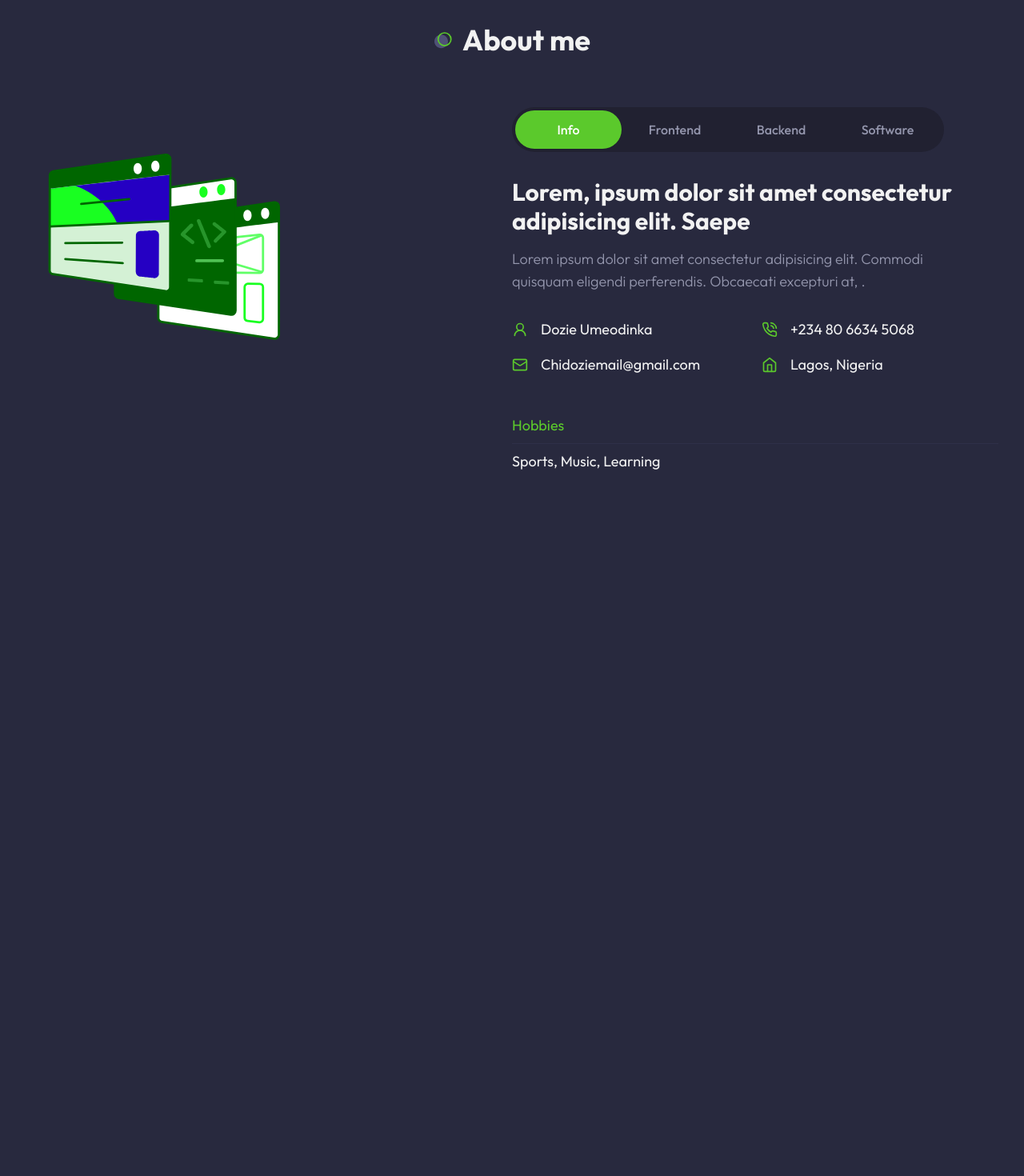
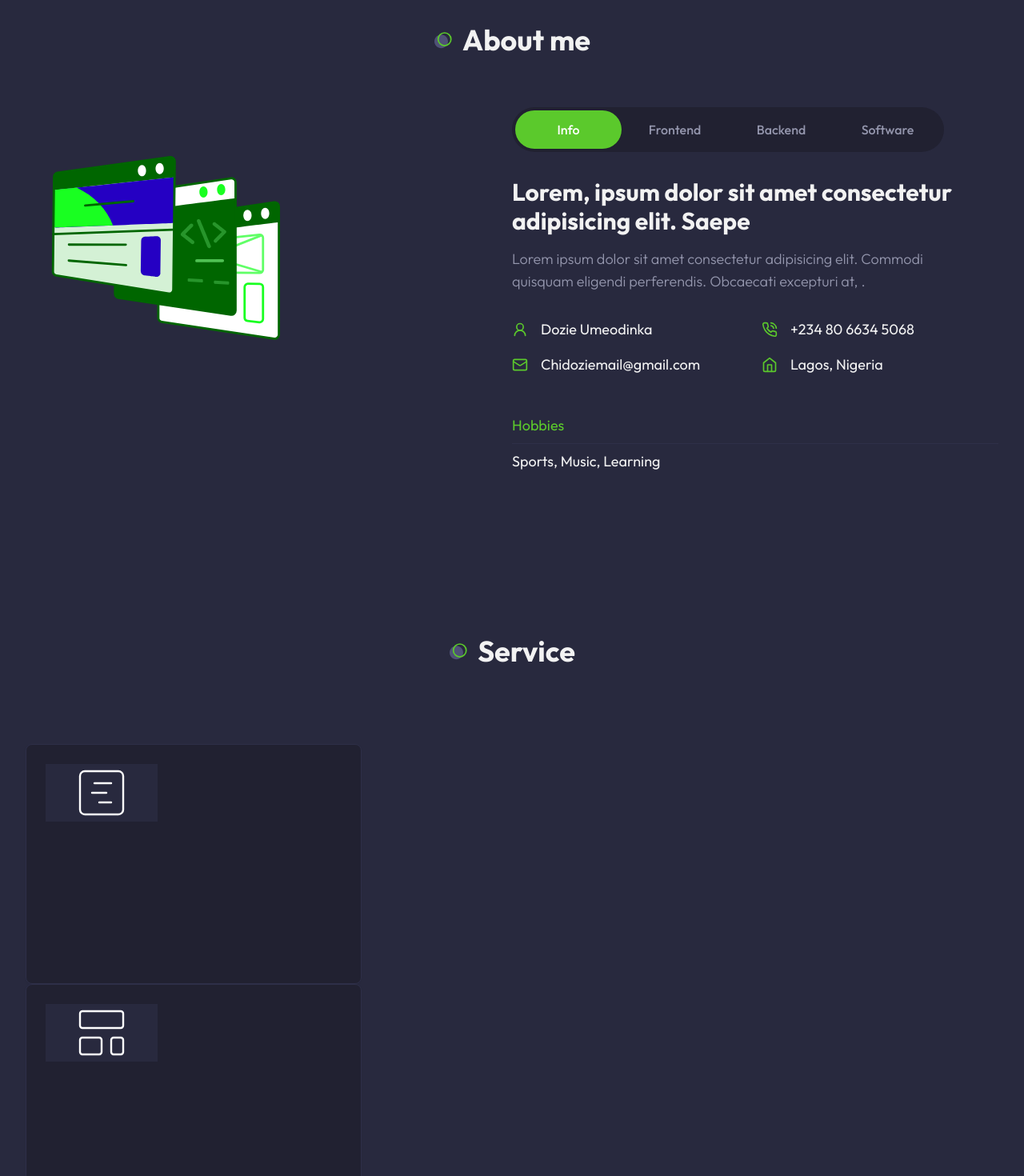
Before and after one commit to DozayMakanaki/chidozie, a Next.js app: page /home in a window 1280 px wide. Shown: the part 840-2310 px from the top of the page at 80% size. Built offline with nearby package versions, Linux system fonts and the light colour scheme.

Commit message:
serviceslayout

```diff
--- a/app/home/page.jsx
+++ b/app/home/page.jsx
@@ -1,5 +1,6 @@
 import About from '@/components/About'
 import Hero from '@/components/Hero'
+import Services from '@/components/Services'
 import React from 'react'
 
 const page = () => {
@@ -7,6 +8,7 @@ const page = () => {
     <div>
         <Hero />
         <About />
+        <Services />
     </div>
   )
 }
--- a/app/layout.jsx
+++ b/app/layout.jsx
@@ -33,7 +33,11 @@ export default function RootLayout({ children }) {
   };
 
   return (
-    <html lang="en" suppressHydrationWarning>
+    <html
+      lang="en"
+      className=" h-screen overflow-y-scroll scroll-snap-type-y mandatory"
+      suppressHydrationWarning
+    >
       <body className={outfit.className}>
         {isLoading && isHome ? (
           <SplashScreen
--- a/app/page.jsx
+++ b/app/page.jsx
@@ -1,5 +1,6 @@
 import About from "@/components/About";
 import Hero from "@/components/Hero";
+import Services from "@/components/Services";
 import Image from "next/image";
 
 export default function Home() {
@@ -7,6 +8,7 @@ export default function Home() {
     <main>
       <Hero />
       <About />
+      <Services />
     </main>
   );
 }
--- a/components/About.jsx
+++ b/components/About.jsx
@@ -1,8 +1,10 @@
+"use client";
+
 import React from "react";
 import Image from "next/image";
 import Devlmg from "./DevImg";
 import { Tabs, TabsContent, TabsList, TabsTrigger } from "@/components/ui/tabs";
-
+import {motion } from "framer-motion";
 import {
   User2,
   MailIcon,
@@ -13,6 +15,21 @@ import {
   HomeIcon,
 } from "lucide-react";
 import Anime from "./Anime";
+
+
+
+const containerVars = {
+  initial: {
+    transition: {
+      staggerChildren: 0.5,
+    }
+  },
+  open:{
+    transition:{
+      staggerChildren:0.5,
+    }
+  }
+}
 
 const infoData = [
   {
@@ -33,48 +50,6 @@ const infoData = [
   },
 ];
 
-// const qualificationData = [
-//   {
-//     title: "Dev skills",
-//     data: [
-//       {
-//         university: "Example University",
-//         qualification: "B.sc Mathematics",
-//         years: "2016 - 2020",
-//       },
-//       {
-//         university: "Example University",
-//         qualification: "B.sc Mathematics",
-//         years: "2016 - 2020",
-//       },
-//       {
-//         university: "Example University",
-//         qualification: "B.sc Mathematics",
-//         years: "2016 - 2020",
-//       },
-//     ],
-//   },
-//   {
-//     title: "experience",
-//     data: [
-//       {
-//         company: "Abc Inc.",
-//         qualification: "Software",
-//         years: "2016",
-//       },
-//       {
-//         company: "Abc Inc.",
-//         qualification: "Software",
-//         years: "2016",
-//       },
-//       {
-//         company: "Abc Inc.",
-//         qualification: "Software",
-//         years: "2016",
-//       },
-//     ],
-//   },
-// ];
 
 const skillData = [
   {
@@ -167,7 +142,7 @@ const About = () => {
   };
 
   return (
-    <section className="xl:h-[860px] pb-12 xl:py-24">
+    <section className="snap-start xl:h-[860px] pb-12 xl:py-24">
       <div className="container mx-auto">
         <h2 className="section-title mb-8 xl:mb-16 text-center mx-auto">
           About me
@@ -214,19 +189,27 @@ const About = () => {
                       at, .
                     </p>
                     {/* icons */}
-                    <div className="grid xl:grid-cols-2 gap-4 mb-12">
-                      {infoData.map((item, index) => {
-                        return (
-                          <div
-                            className="flex items-center gap-x-4 mx-auto xl:mx-0"
-                            key={index}
-                          >
-                            <div className="text-primary">{item.icon}</div>
-                            <div>{item.text}</div>
-                          </div>
-                        );
-                      })}
-                    </div>
+                    <motion.div
+                      // variants={fadeInAnimationVariants}
+                      initial="initial"
+                      animate="animate"
+                      whileInView="animate"
+                      viewport={{
+                        once: true,
+                      }}
+                      className="grid xl:grid-cols-2 gap-4 mb-12"
+                    >
+                      {infoData.map((item, index) => (
+                        <motion.div
+                          key={index}
+                          variants={containerVars}
+                          className="flex items-center gap-x-4 mx-auto xl:mx-0"
+                        >
+                          <div className="text-primary">{item.icon}</div>
+                          <div>{item.text}</div>
+                        </motion.div>
+                      ))}
+                    </motion.div>
                     {/* languages */}
                     <div className="flex flex-col gap-y-2">
                       <div className="text-primary">Hobbies</div>
--- a/components/Anime.jsx
+++ b/components/Anime.jsx
@@ -1,20 +1,25 @@
-"use client";
-
-import React from "react";
+import React, { useState, useEffect } from "react";
 import Lottie from "lottie-react";
 import animationData from "@/app/animation.json";
 
 const Anime = () => {
+  const [isAnimationLoaded, setIsAnimationLoaded] = useState(false);
+
+  useEffect(() => {
+    const delayTimeout = setTimeout(() => {
+      setIsAnimationLoaded(true);
+    }, 4000); // Adjust the delay time (in milliseconds) as needed
+
+    return () => clearTimeout(delayTimeout);
+  }, []);
+
   return (
     <div className="w-[350px]">
-      <Lottie animationData={animationData}  />
+      {isAnimationLoaded && (
+        <Lottie animationData={animationData} loop={false} />
+      )}
     </div>
   );
 };
 
 export default Anime;
-
-{/* <script type="module" src="https://unpkg.com/@splinetool/viewer@1.0.54/build/spline-viewer.js"></script>
-<spline-viewer url="https://prod.spline.design/Hs9lOREdW98wMQ7c/scene.splinecode"></spline-viewer> */}
-
-// <iframe src='https://my.spline.design/untitled-2618df90d4d8efc66aa546f5bb98f5bd/' frameborder='0' width='100%' height='100%'></iframe>
--- a/components/Hero.jsx
+++ b/components/Hero.jsx
@@ -32,7 +32,7 @@ const Hero = () => {
   });
 
   return (
-    <section className="py-12 xl:py-24 h-[84vh] xl:pt-28 bg-hero bg-no-repeat bg-bottom bg-cover dark:bg-none">
+    <section className=" snap-start py-12 xl:py-24 h-[84vh] xl:pt-28 bg-hero bg-no-repeat bg-bottom bg-cover dark:bg-none">
       <div className="container mx-auto">
         <div className="flex justify-between gap-x-8">
           {/* text */}
--- /dev/null
+++ b/components/Services.jsx
@@ -0,0 +1,63 @@
+import React from "react";
+import {
+  GanttChartSquare,
+  Blocks,
+  Gem,
+  Database,
+  LayoutTemplate,
+} from "lucide-react";
+import {
+  Card,
+  CardContent,
+  CardDescription,
+  CardHeader,
+  CardTitle,
+} from "@/components/ui/card";
+
+const serviceData = [
+  {
+    icon: <GanttChartSquare size={72} strokeWidth={0.8} />,
+    title: "UI/UX Design",
+    description:
+      "Lorem ipsum dolor sit amet consectetur adipisicing elit. Sed voluptatum explicabo cumque ipsum quod esse ut molestias, architecto unde natus perferendis alias perspiciatis labore voluptas necessitatibus? Fugiat voluptas eius deleniti",
+  },
+  {
+    icon: <LayoutTemplate size={72} strokeWidth={0.8} />,
+    title: "Frontend Designer",
+    description:
+      "Lorem ipsum dolor sit amet consectetur adipisicing elit. Sed voluptatum explicabo cumque ipsum quod esse ut molestias, architecto unde natus perferendis alias perspiciatis labore voluptas necessitatibus? Fugiat voluptas eius deleniti",
+  },
+  {
+    icon: <Database size={72} strokeWidth={0.8} />,
+    title: "Backend Developer",
+    description:
+      "Lorem ipsum dolor sit amet consectetur adipisicing elit. Sed voluptatum explicabo cumque ipsum quod esse ut molestias, architecto unde natus perferendis alias perspiciatis labore voluptas necessitatibus? Fugiat voluptas eius deleniti",
+  },
+];
+const Services = () => {
+  return (
+    <section className=" mb-12 xl:mb-36 ">
+      <div className="container mx-auto">
+        <h2 className="section-title mb-12 xl:mb-24 text-center mx-auto ">
+          Service
+        </h2>
+
+        {/* grid item */}
+
+        <div>
+          {serviceData.map((item, index) => {
+            return (
+              <Card className='w-full max-w-[420px] h-[300px] flex flex' key={index}>
+                <CardHeader>
+                  <div className="w-[140px] h-[80] bg-green-100 dark:bg-background flex justify-center items-center">{item.icon}</div>
+                </CardHeader>
+              </Card>
+            );
+          })}
+        </div>
+      </div>
+    </section>
+  );
+};
+
+export default Services;
```
Also changed, not shown: hooks/fadeInAnimationVariants.jsx (added, +27 -0 lines), app/globals.css (line endings or trailing spaces).
